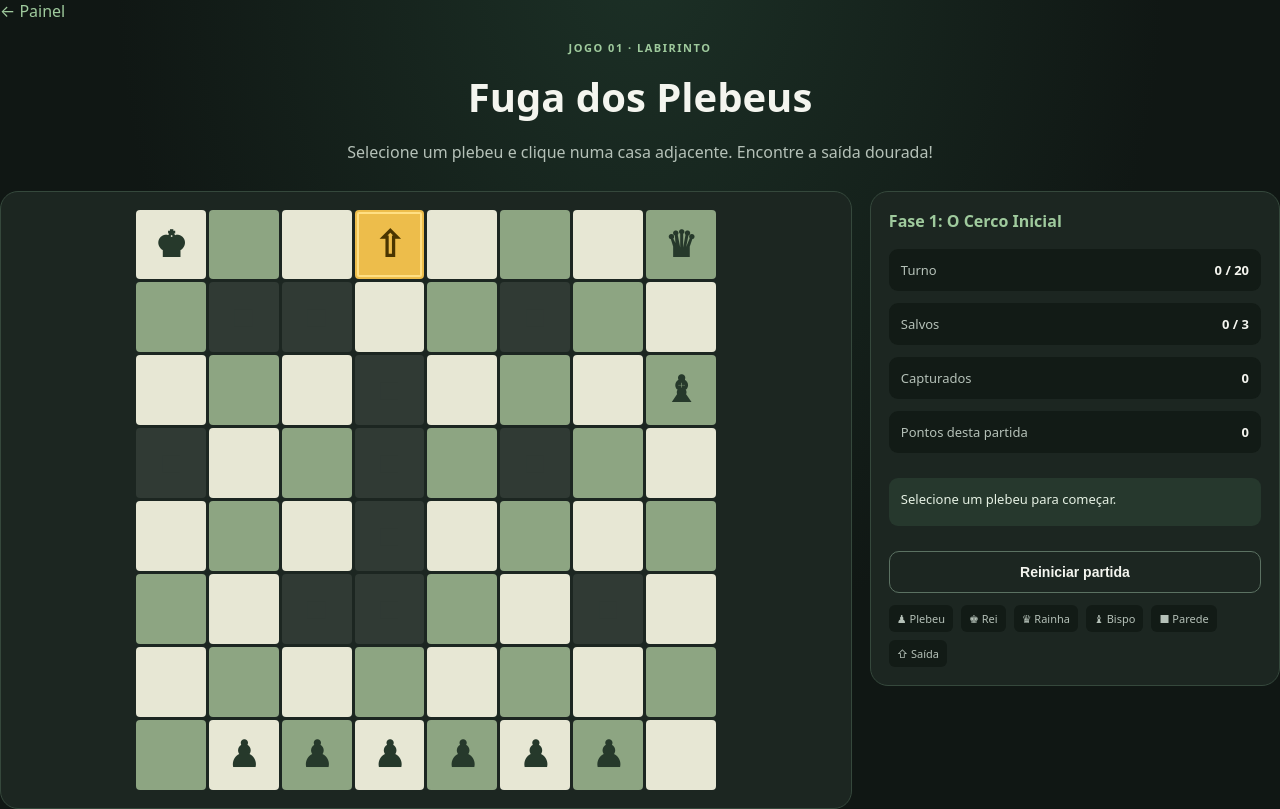
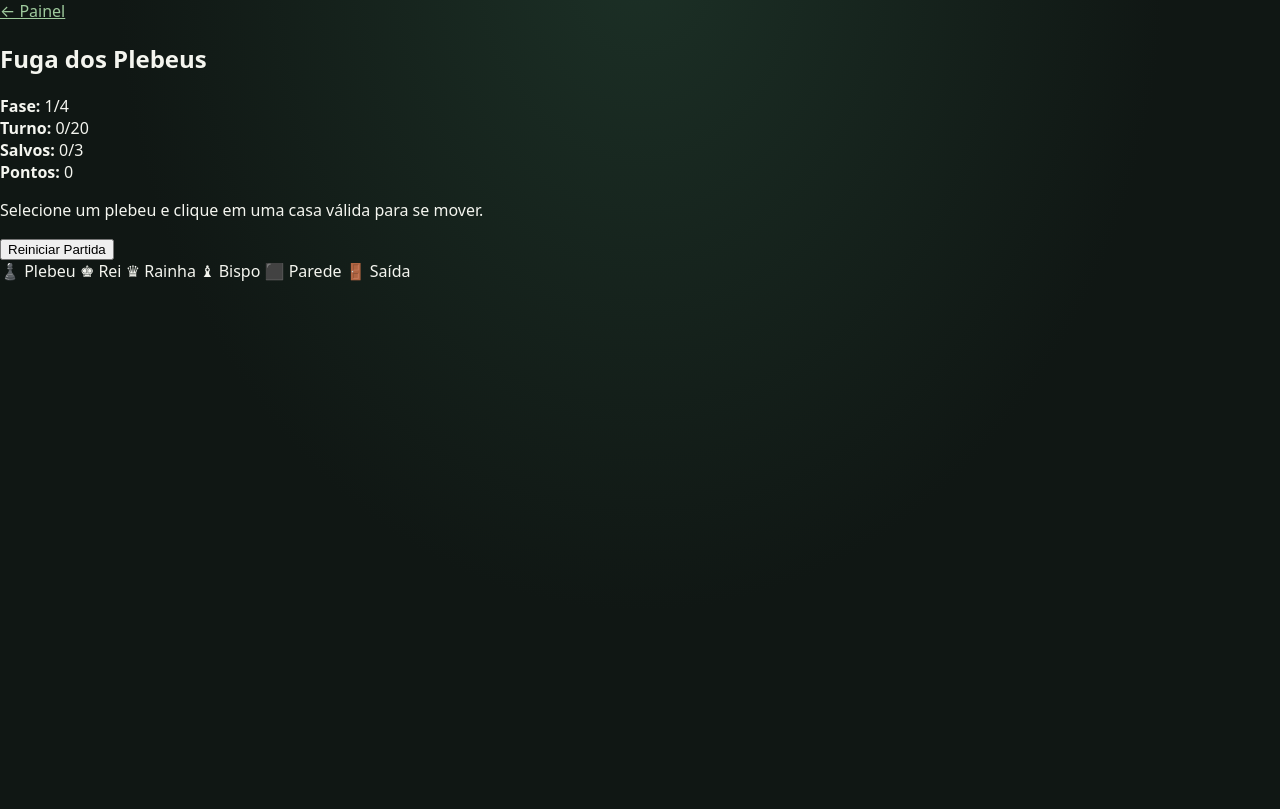
Before and after one commit to joao-bento-da-silva/JOBOSAN-, a Flask app: page /jogo in a window 1280 px wide. Shown: the part 45-854 px from the top of the page. After the commit the page ends 339 px from the top, so only its background shows below. Run offline with Flask 3, Linux system fonts and the light colour scheme; the visitor is signed in with stand-in values (Sample User, id 1).

Commit message:
Refactor jogo.html for improved game interface
Updated the game layout and added a status panel with game metrics.

```diff
--- a/templates/jogo.html
+++ b/templates/jogo.html
@@ -1,28 +1,37 @@
 {% extends "base.html" %}
-{% block title %}Xadrez Inverso — JOBOSAN Jogos{% endblock %}
+
 {% block content %}
-<div class="jogo-cabecalho">
-  <a class="voltar" href="{{ url_for('painel') }}">← Painel</a>
-  <div class="hero-selo">JOGO 01 · LABIRINTO</div>
-  <h1>Fuga dos Plebeus</h1>
-  <p class="subtexto">Selecione um plebeu e clique numa casa adjacente. Encontre a saída dourada!</p>
+<div class="game-container">
+  <div class="game-header">
+    <a href="{{ url_for('painel') }}" class="btn-back">← Painel</a>
+    <h2>Fuga dos Plebeus</h2>
+  </div>
+
+  <div class="status-panel">
+    <div class="stat-box"><strong>Fase:</strong> <span id="fase-txt">1</span>/4</div>
+    <div class="stat-box"><strong>Turno:</strong> <span id="turnos-txt">0</span>/20</div>
+    <div class="stat-box"><strong>Salvos:</strong> <span id="salvos-txt">0</span>/3</div>
+    <div class="stat-box"><strong>Pontos:</strong> <span id="pontos-txt">0</span></div>
+  </div>
+
+  <p id="instrucoes" class="game-msg">Selecione um plebeu e clique em uma casa válida para se mover.</p>
+
+  <!-- O TABULEIRO SERÁ DESENHADO AQUI VIA JAVASCRIPT -->
+  <div id="tabuleiro" class="board"></div>
+
+  <div class="controls">
+    <button id="btn-reiniciar" class="btn-primary">Reiniciar Partida</button>
+  </div>
+
+  <div class="legend">
+    <span>♟️ Plebeu</span>
+    <span>♚ Rei</span>
+    <span>♛ Rainha</span>
+    <span>♝ Bispo</span>
+    <span>⬛ Parede</span>
+    <span>🚪 Saída</span>
+  </div>
 </div>
-<div class="jogo-layout">
-  <section class="tabuleiro-wrap">
-    <div class="tabuleiro" id="tabuleiro" aria-label="Tabuleiro do labirinto"></div>
-  </section>
-  <aside class="painel-jogo">
-    <div class="fase-label" id="fase-nome">Fase 1: O Cerco Inicial</div>
-    <div class="medidor"><span>Turno</span><strong id="turno">0 / 20</strong></div>
-    <div class="medidor"><span>Salvos</span><strong id="salvos">0 / 3</strong></div>
-    <div class="medidor"><span>Capturados</span><strong id="capturados">0</strong></div>
-    <div class="medidor"><span>Pontos desta partida</span><strong id="pontos">0</strong></div>
-    <p id="mensagem" class="mensagem" aria-live="polite">Selecione um plebeu para começar.</p>
-    <button id="reiniciar" class="botao secundario largura" type="button">Reiniciar partida</button>
-    <div class="legenda">
-      <span>♟ Plebeu</span><span>♚ Rei</span><span>♛ Rainha</span><span>♝ Bispo</span><span>■ Parede</span><span>⇧ Saída</span>
-    </div>
-  </aside>
-</div>
+
 <script src="{{ url_for('static', filename='game.js') }}"></script>
 {% endblock %}
```
